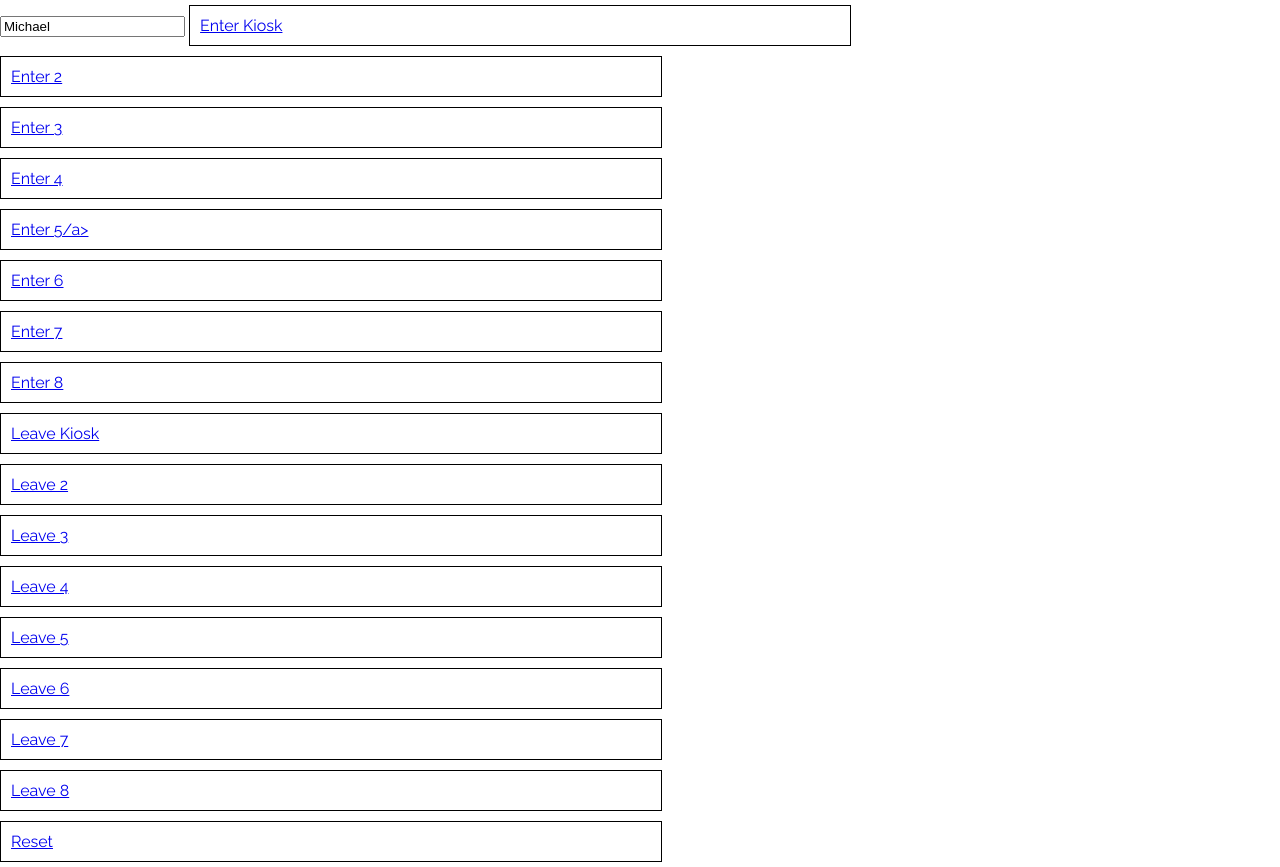
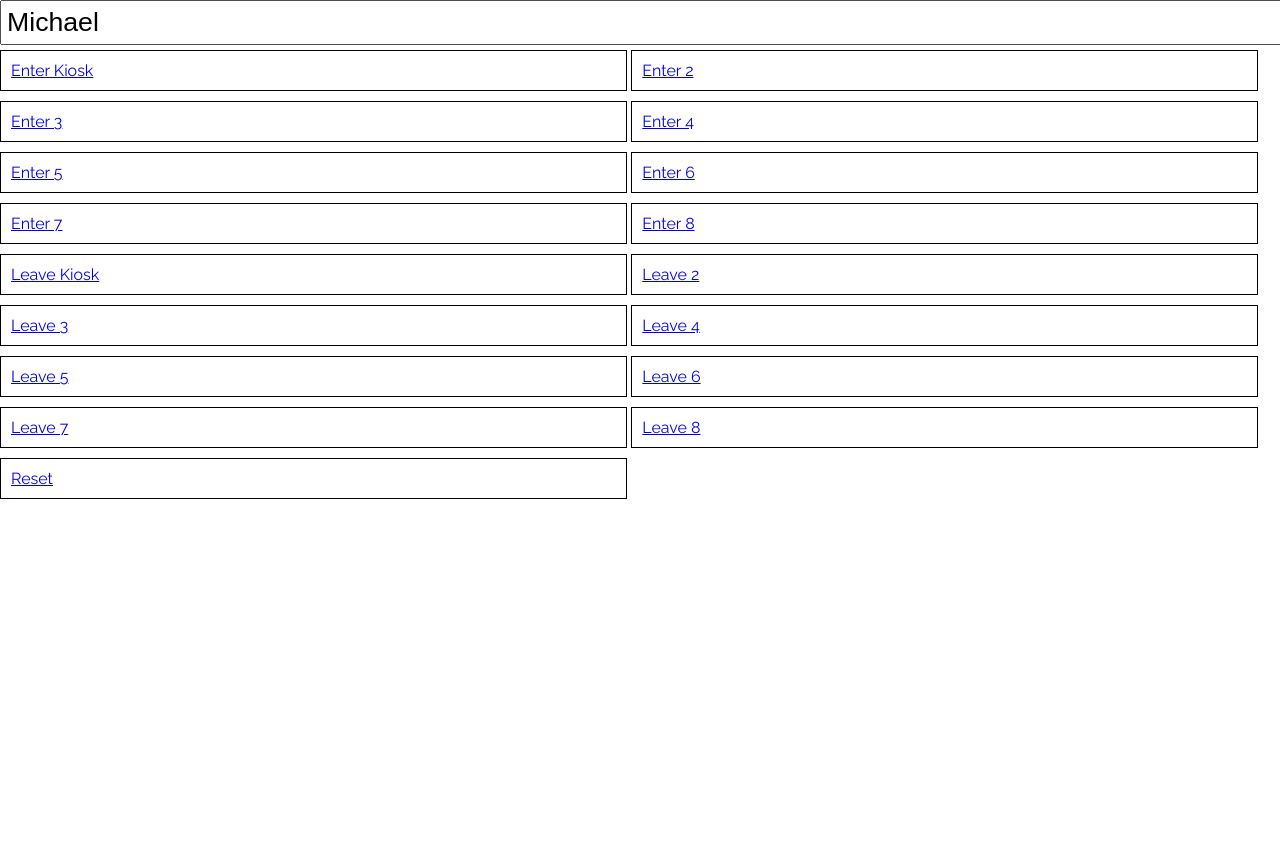
Before and after one commit to MBRobertson/table-tracker, a website: page public/cheat.html in a window 1280 px wide. After the commit the page ends 800 px from the top, so only its background shows below. Drawn offline with nearby package versions, Linux system fonts and the light colour scheme; no server answers.

Commit message:
Better cheating

```diff
--- a/public/cheat.html
+++ b/public/cheat.html
@@ -11,10 +11,17 @@
         <style>
             a {
                 display: inline-block;
-                width: 50%;
+                width: 49%;
                 padding: 10px;
                 border: 1px solid black;
                 margin: 5px 0;
+                box-sizing: border-box;
+            }
+            input {
+                display: block;
+                padding: 5px;
+                font-size: 20pt;
+                width: 100%;
             }
         </style>
 
@@ -26,7 +33,7 @@
         <a href="#" id="deviceEnter-2">Enter 2</a>
         <a href="#" id="deviceEnter-3">Enter 3</a>
         <a href="#" id="deviceEnter-4">Enter 4</a>
-        <a href="#" id="deviceEnter-5">Enter 5/a>
+        <a href="#" id="deviceEnter-5">Enter 5</a>
         <a href="#" id="deviceEnter-6">Enter 6</a>
         <a href="#" id="deviceEnter-7">Enter 7</a>
         <a href="#" id="deviceEnter-8">Enter 8</a>
```
